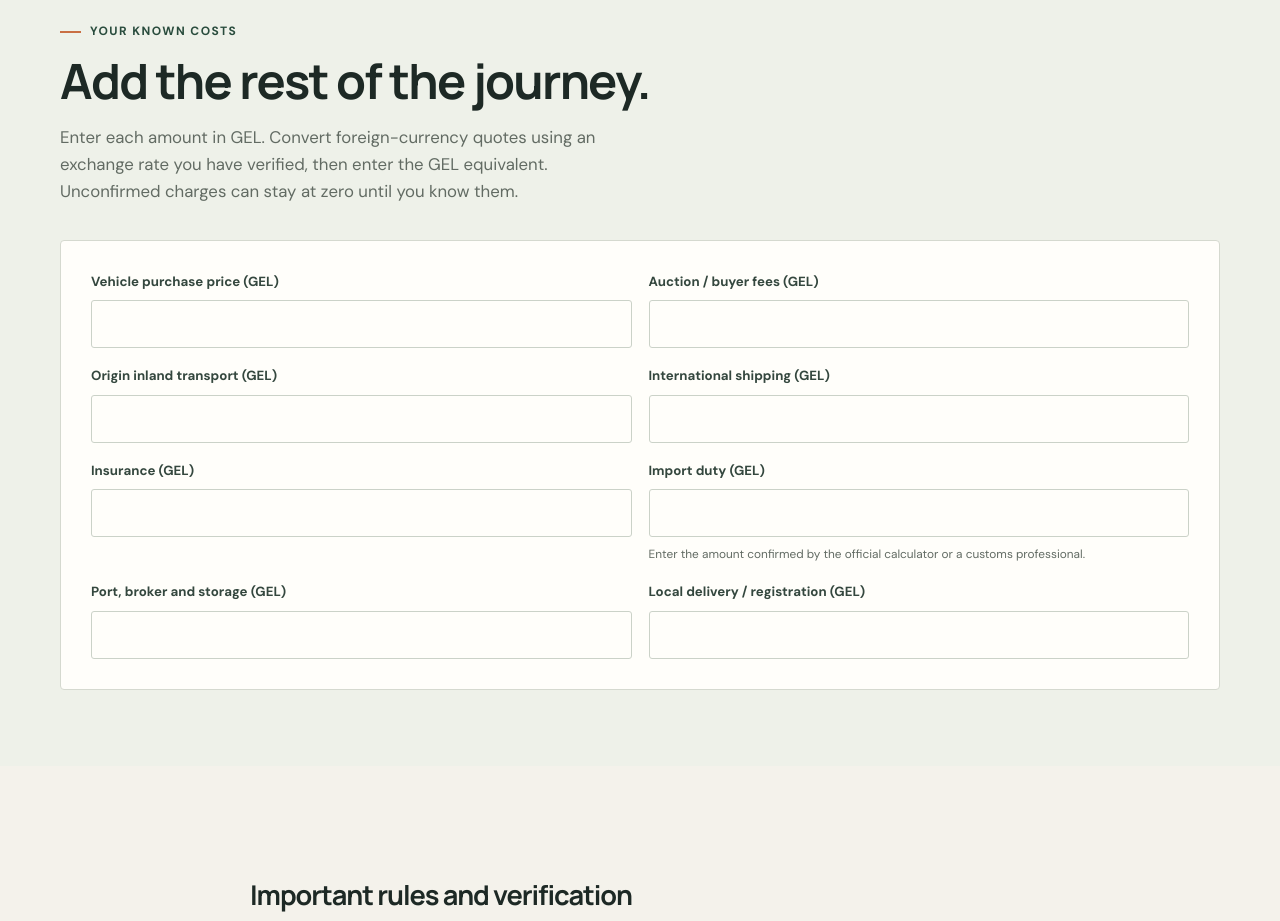
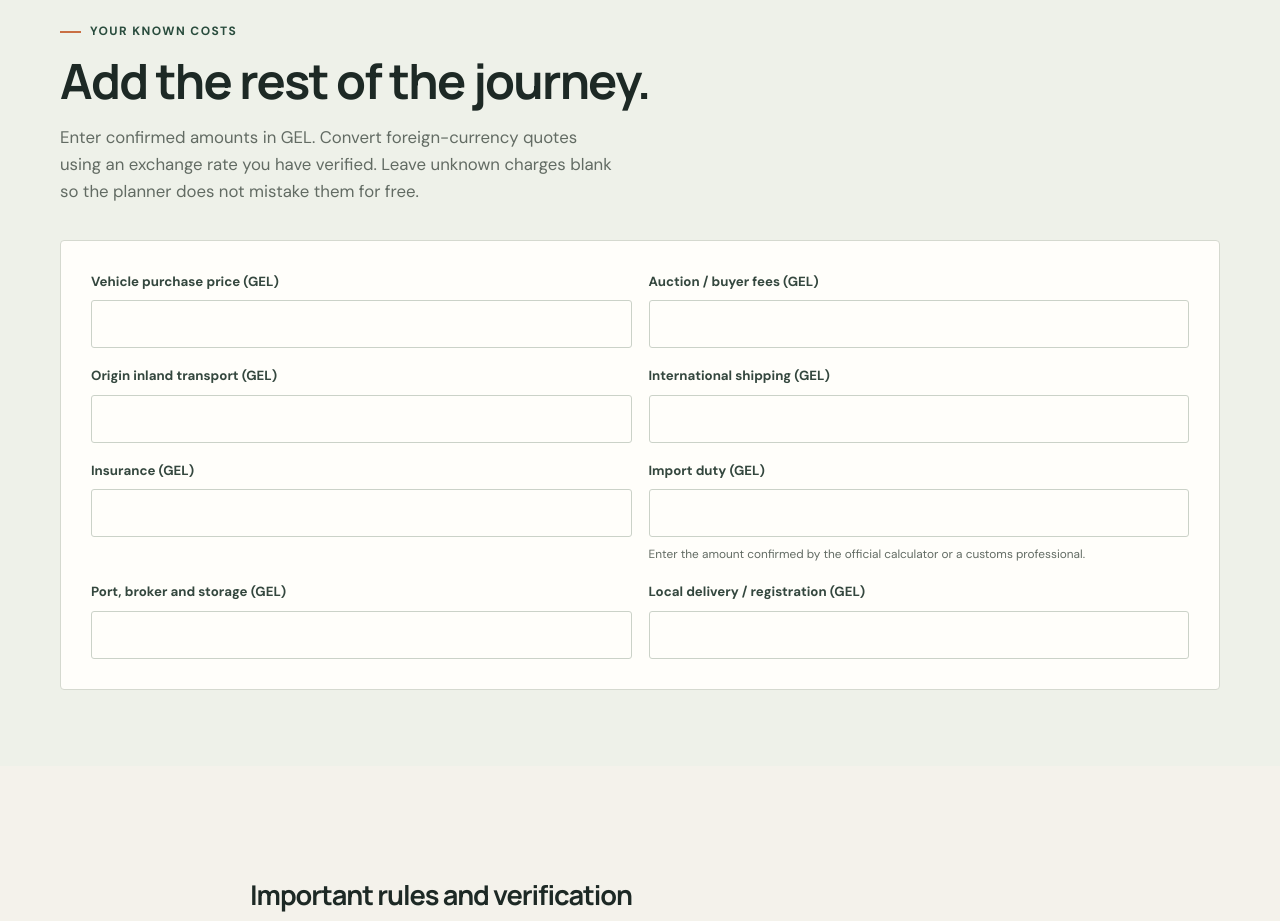
Before and after one commit to GIORGIO2032Q4E/portavero, a Next.js app: page /vehicle-import in a window 1280 px wide. Shown: the part 1440-2361 px from the top of the page. Built offline with nearby package versions, Linux system fonts and the light colour scheme; no server answers.

Commit message:
Clarify unknown vehicle costs

```diff
--- a/src/app/vehicle-import/page.tsx
+++ b/src/app/vehicle-import/page.tsx
@@ -155,7 +155,7 @@ export default function VehicleImportPage() {
           <div className="section-heading">
             <span className="eyebrow">Your known costs</span>
             <h2>Add the rest of the journey.</h2>
-            <p>Enter each amount in GEL. Convert foreign-currency quotes using an exchange rate you have verified, then enter the GEL equivalent. Unconfirmed charges can stay at zero until you know them.</p>
+            <p>Enter confirmed amounts in GEL. Convert foreign-currency quotes using an exchange rate you have verified. Leave unknown charges blank so the planner does not mistake them for free.</p>
           </div>
           <div className="panel">
             <div className="form-grid">
```
